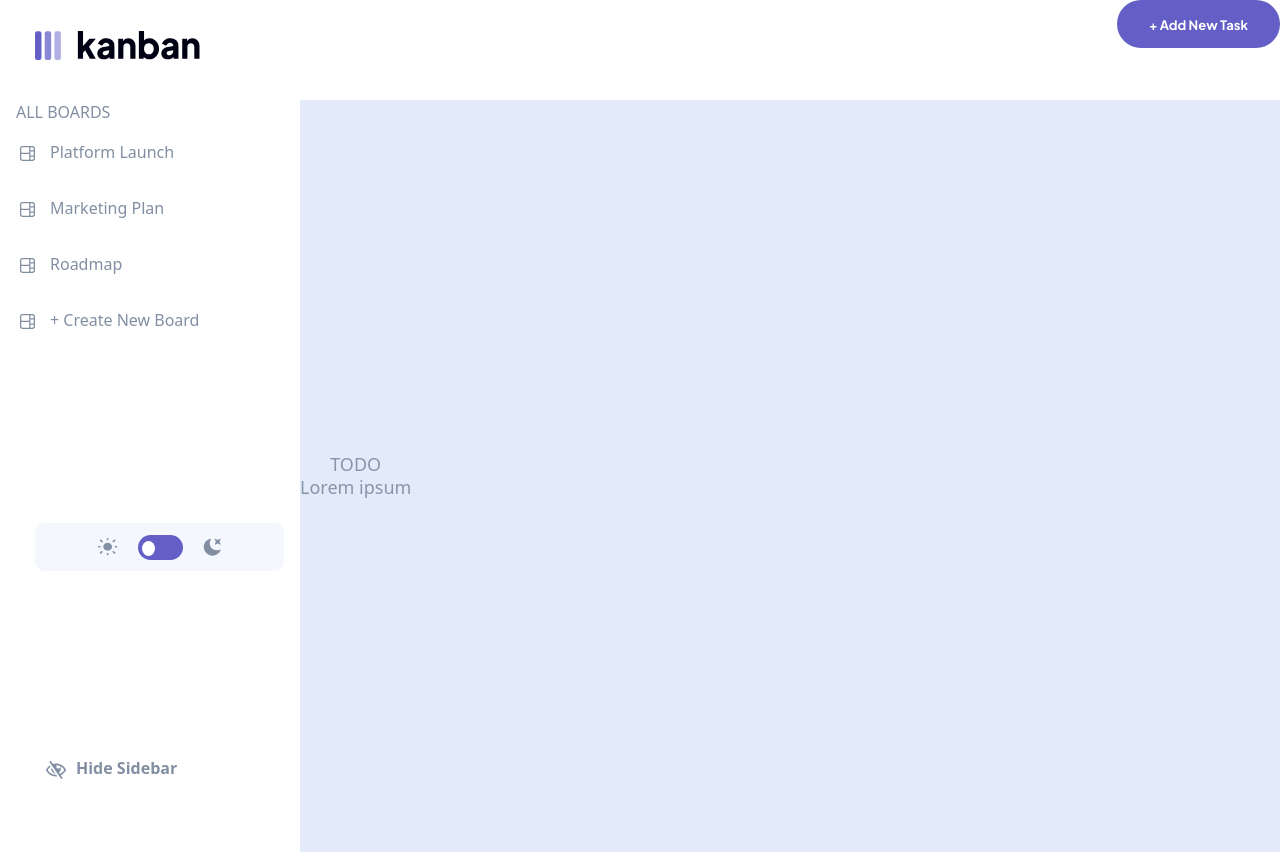
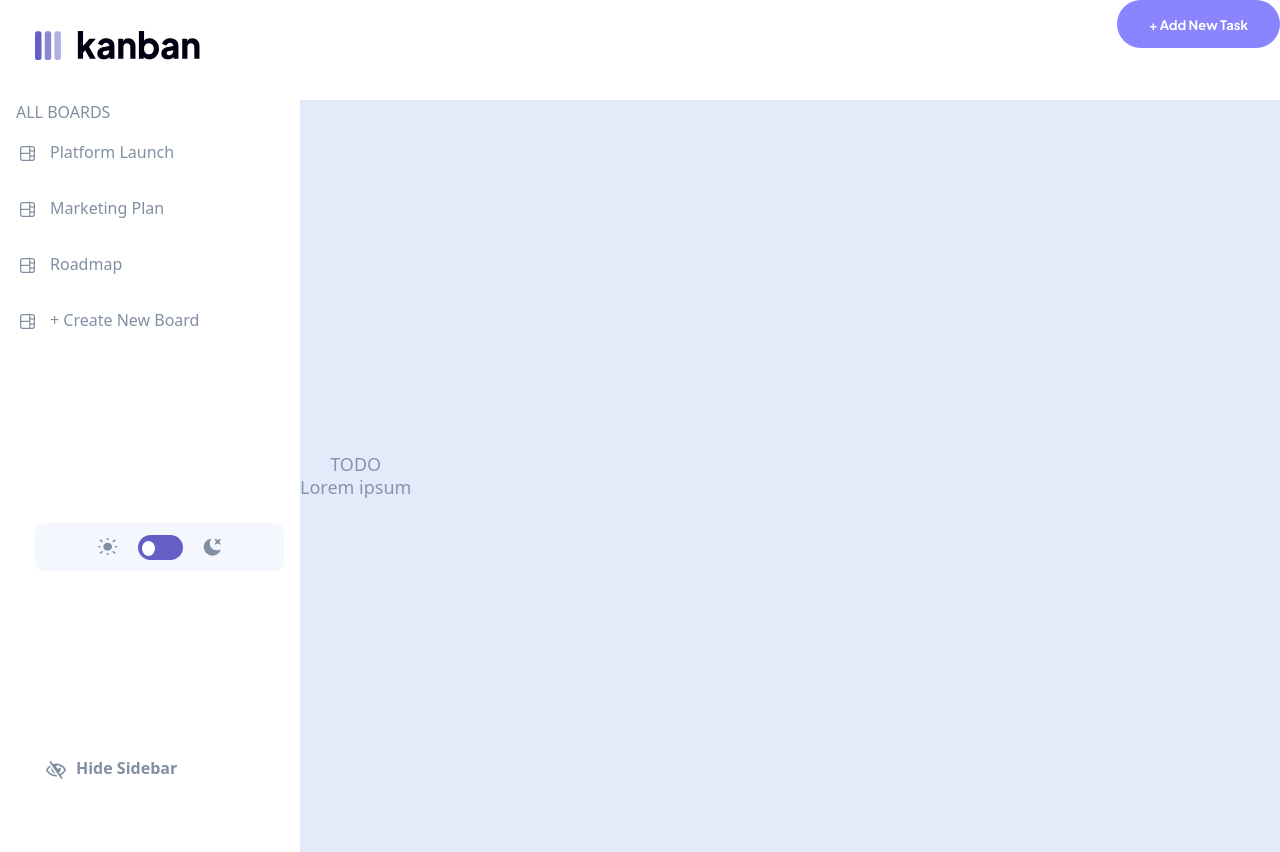
Before and after one commit to Erikang20/Kanban-task-management-web-app, a Next.js app in the folder client/: page / in a window 1280 px wide. In both pictures the pointer is over the button "+ Add New Task". Built offline with nearby package versions, Linux system fonts and the light colour scheme.

Commit message:
improving CSS

```diff
--- a/client/src/components/Header/styles.module.scss
+++ b/client/src/components/Header/styles.module.scss
@@ -13,7 +13,7 @@
 }
 
 .addNewTaskBtn {
-	background-color: var(--main-purple);
+	background-color: colors.$main-purple;
 	border-radius: 2rem;
 	font-family: var(--font-regular);
 	font-size: var(--font-size-small);
@@ -24,8 +24,8 @@
 	font-weight: bold;
 	cursor: pointer;
 	float: right;
+
+	&:hover {
+		background-color: colors.$hovered-purple;
+	}
 }
-
-// .addNewTaskBtn:hover {
-// 	background-color: var(--main-purple-hover);
-// }
```
